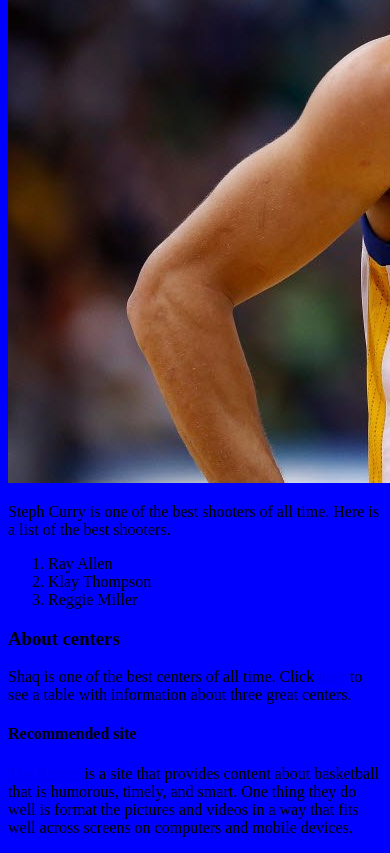
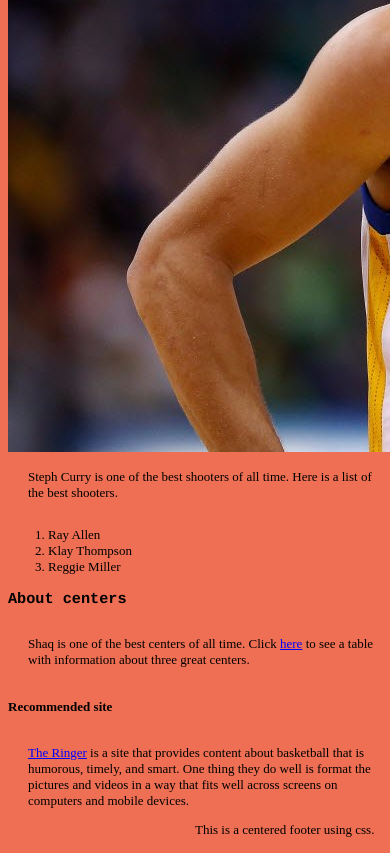
Before and after one commit to tnbutler/tnbutler.github.io, a plain HTML site: page index.html in a window 390 px wide. Shown: the part 481-1334 px from the top of the page. Drawn offline with Linux system fonts and the light colour scheme.

Commit message:
added padding, margin, centered, background image, diff font, used class and id, link colors, and media query

```diff
--- a/index.html
+++ b/index.html
@@ -10,11 +10,11 @@
 </h1>
 
 
-<h2>About shooters</h2>
+<h2 class="courier">About shooters</h2>
 
 <img src="./curry.jpg">
 
-	<p>
+	<p class="indent">
 		Steph Curry is one of the best shooters of all time. Here is a list of the best shooters.
 
 		<ol>
@@ -26,17 +26,20 @@
 	</p>
 
 
-<h3>About centers</h3>
-	<p>
+<h3 class="courier">About centers</h3>
+	<p class="indent">
 		Shaq is one of the best centers of all time. Click
 		<a href="./centers.html">here</a>
 		to see a table with information about three great centers.
 	</p>
 
 <h4>Recommended site</h4>
-<p>
+<p class="indent">
 	<a href="https://theringer.com/">The Ringer</a> is a site that provides content about basketball that is humorous, timely, and smart. One thing they do well is format the pictures and videos in a way that fits well across screens on computers and mobile devices.
 </p>
 
 </body>
+
+<footer id="centered">This is a centered footer using css.</footer>
+
 </html>
--- a/styles.css
+++ b/styles.css
@@ -1,3 +1,44 @@
 body {
-	background: blue;
+	background: #EE6F53;
+
 }
+
+.courier {
+	font-family: "courier";
+}
+
+.indent {
+	display: inline-block;
+	margin-left: 20px;
+}
+
+#centered {
+	display: inline-block;
+	position: relative;
+	left: 50%;
+}
+
+#addpadding {
+	padding: 20px;
+	color: white;
+}
+
+#shaqbackground {
+	background-image: url("shaq.jpg");
+}
+
+/* unvisited link */
+a:link {
+    color: blue;
+}
+
+/* visited link */
+a:visited {
+    color: red;
+}
+
+@media screen and (max-width: 500px) {
+  body {
+    font-size: small;
+  }
+}
```
Also changed, not shown: centers.html (+2 -2 lines).
